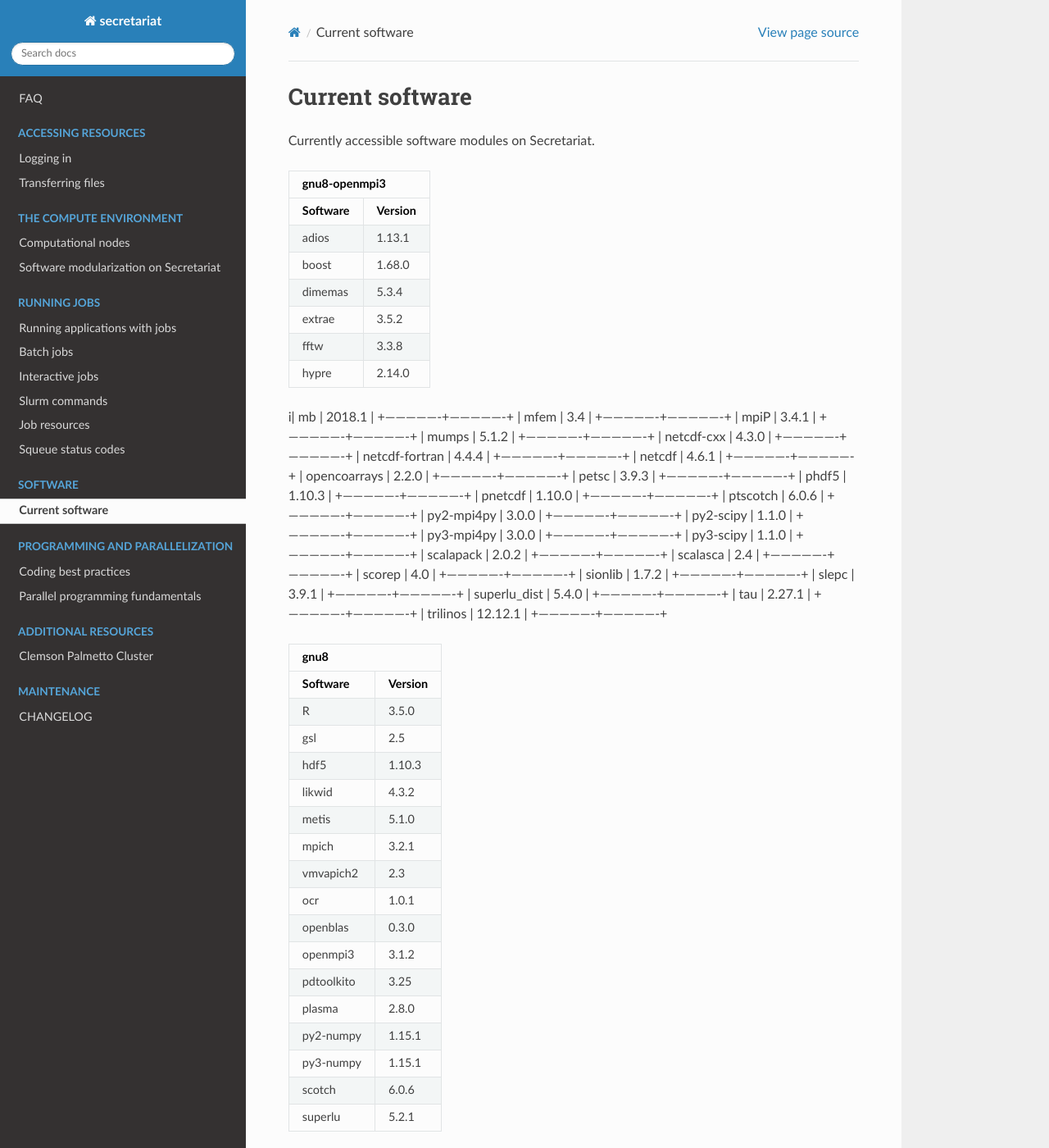
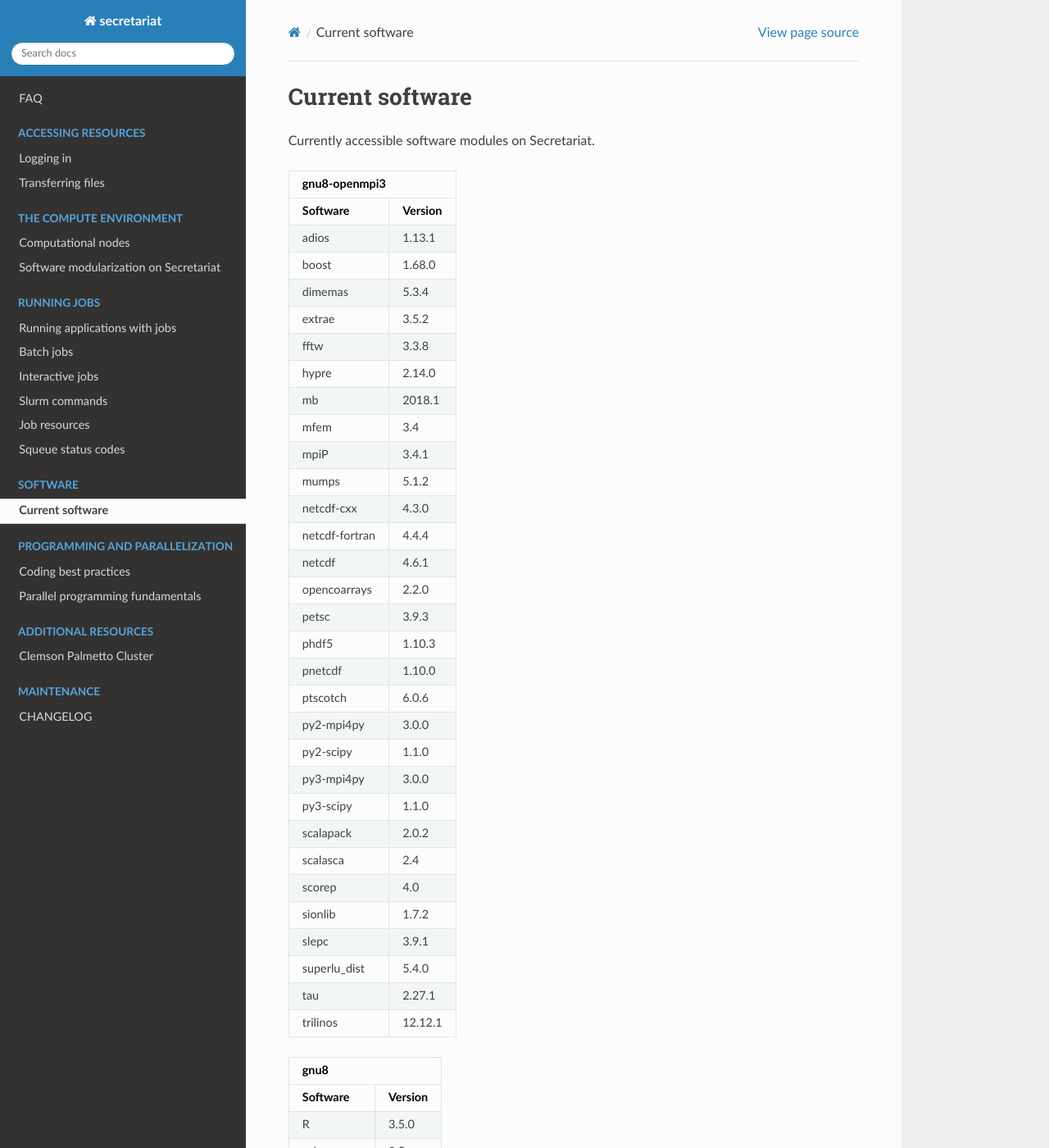
Before and after one commit to amalgamaria/secretariat, a Sphinx documentation site: the page built from docs/software/current-software.rst, in a window 1280 px wide and 1400 px high. Shown: the whole window at 82% size. Built offline with Sphinx 7.4.7 and the Read the Docs theme 2.0.0, drawn with Linux system fonts in a browser that asks for light colours.

Commit message:
Fix typo

```diff
--- a/docs/software/current-software.rst
+++ b/docs/software/current-software.rst
@@ -20,7 +20,7 @@ Currently accessible software modules on Secretariat.
 +----------------+----------------+
 | hypre          | 2.14.0         |
 +----------------+----------------+
-i| mb            | 2018.1         |
+| mb             | 2018.1         |
 +----------------+----------------+
 | mfem           | 3.4            |
 +----------------+----------------+
```
